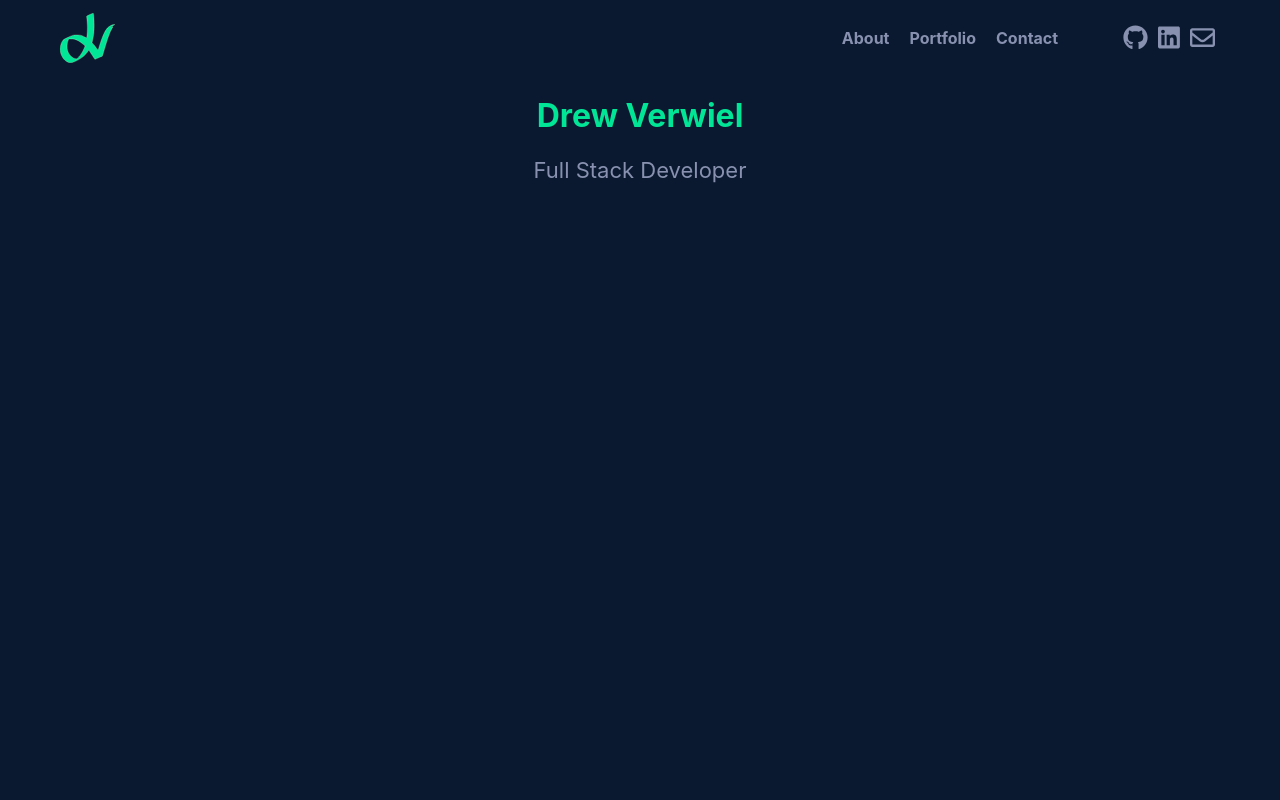
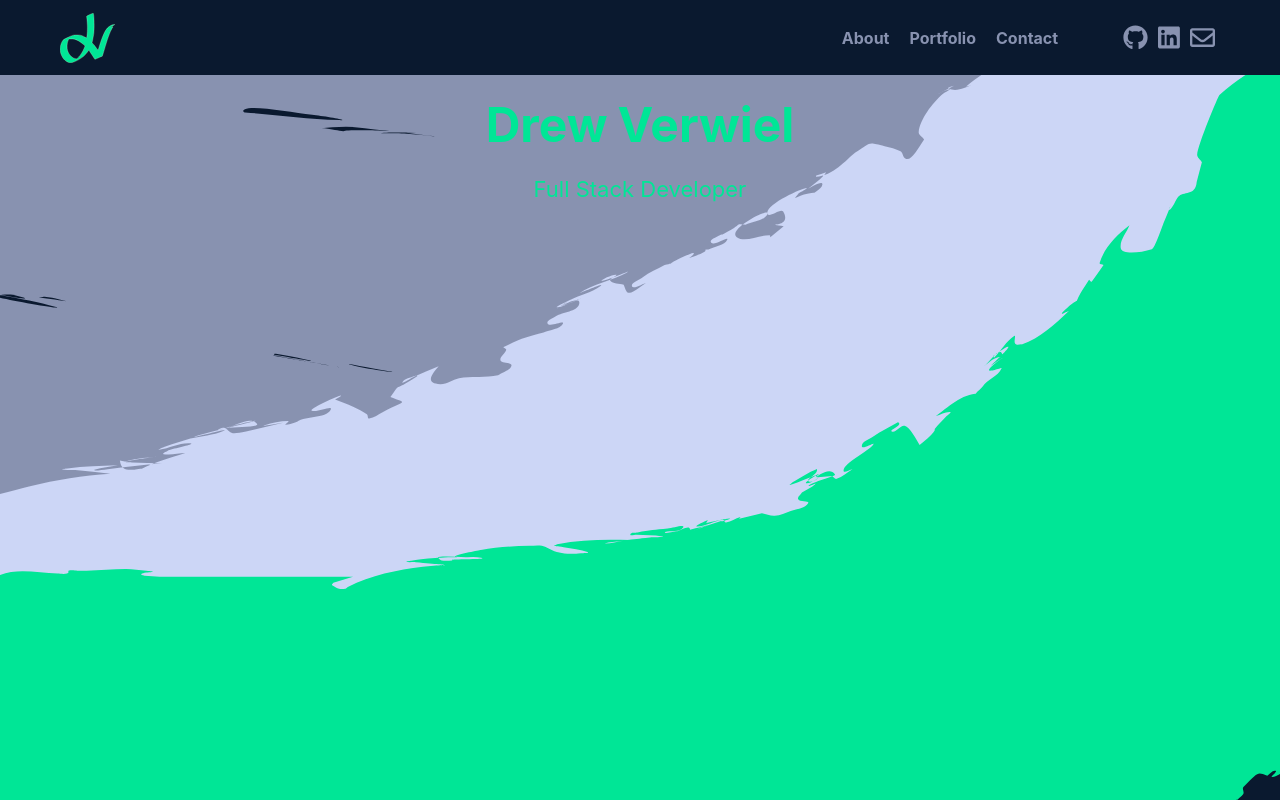
Before and after one commit to Verwiel/Portfolio, a React (Create React App) app in the folder client/: page / in a window 1280 px wide. Built offline with nearby package versions, Linux system fonts and the light colour scheme.

Commit message:
adding background test image

```diff
--- a/client/src/pages/Home.js
+++ b/client/src/pages/Home.js
@@ -3,8 +3,13 @@ import React from 'react'
 const Home = () => {
   return (
     <div className='home'>
-        <h1>Drew Verwiel</h1>
+      <div className='home-content'>
+        <span className='home-content-name'>
+          <h2 className='home-content-name-first'>Drew</h2>
+          <h2 className='home-content-name-last'>Verwiel</h2>
+        </span>
         <p className='home-content-title'>Full Stack Developer</p>
+      </div>
     </div>
   )
 }
--- a/client/src/styles/base/_base.scss
+++ b/client/src/styles/base/_base.scss
@@ -17,11 +17,7 @@ code {
   justify-content: center;
   text-align: center;
   background-color: $background;
-  max-width: 80vw;
-  min-height: calc(100vh - 95px);
-  height: 100%;
-  width: 100%;
-  padding: 75px 10vw 20px 10vw;
+  width: 100vw;
   @media (max-width: 767px){
     padding-top: 50px;
     min-height: calc(100vh - 70px);
--- a/client/src/styles/base/_mixins.scss
+++ b/client/src/styles/base/_mixins.scss
@@ -20,11 +20,13 @@
 }
 
 @mixin pageWrap {
-  max-width: 100vw;
+  max-width: 90vw;
+  width: 100%;
   min-height: calc(100vh - 95px);
   height: 100%;
   padding-top: 75px;
   padding-bottom: 20px;
+  padding: 75px 10vw 20px 10vw;
   @media (max-width: 767px){
     padding-top: 50px;
     min-height: calc(100vh - 70px);
--- a/client/src/styles/pages/_about.scss
+++ b/client/src/styles/pages/_about.scss
@@ -1,9 +1,9 @@
 .about {
+    @include pageWrap;
     display: flex;
     align-items: center;
     flex-direction: column;
     text-align: left;
-    width: 80vw;
     h1, h2 {
         margin: 0;
         color: $font-bright;
--- a/client/src/styles/pages/_contact.scss
+++ b/client/src/styles/pages/_contact.scss
@@ -1,6 +1,6 @@
 .contact {
+    @include pageWrap;
     display: flex;
-    width: 80vw;
     article {
         text-align: left;
         h1 {
--- a/client/src/styles/pages/_home.scss
+++ b/client/src/styles/pages/_home.scss
@@ -1,10 +1,33 @@
 .home {
-  h1 {
-    color: $accent;
-  }
-  p {
-    font-size: 22px;
-    color: $font;
+  @include pageWrap;
+  display: flex;
+  justify-content: center;
+  background-image: url('../../assets/background_drawing.svg');
+  background-repeat: no-repeat;
+  background-size: cover;
+  background-position: center bottom;
+
+  &-content {
+    &-name {
+      display: flex;
+      justify-content: center;
+      font-size: 32px;
+      margin-top: 20px;
+
+      &-first {
+        color: $accent;
+        margin: 0;
+      }
+      &-last {
+        color: $accent;
+        margin: 0 0 0 10px;
+      }
+    }
+
+    &-title {
+      font-size: 22px;
+      color: $accent;
+    }
   }
 }
 
--- a/client/src/styles/pages/_portfolio.scss
+++ b/client/src/styles/pages/_portfolio.scss
@@ -1,4 +1,5 @@
 .portfolio {
+    @include pageWrap;
     h1 {
         margin: 0;
         padding: 20px;
```
Also changed, not shown: client/src/assets/background_drawing.svg (added).
